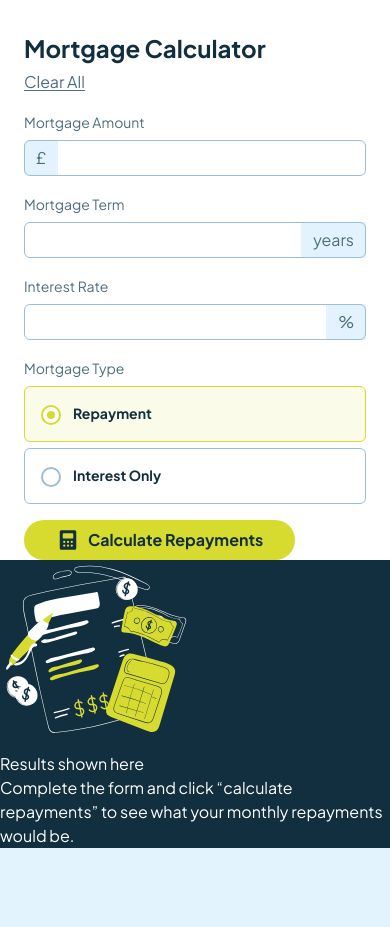
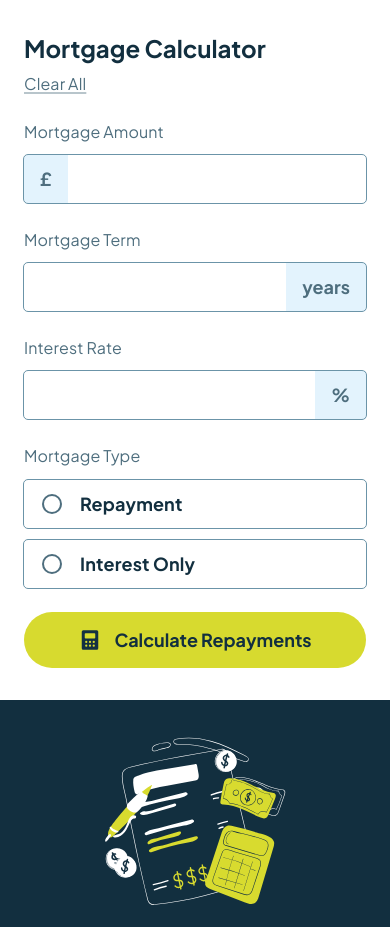
Before and after one commit to wendyhamel/FmMortgageRepaymentCalculator, a plain HTML site: page index.html in a window 390 px wide. Shown: the top 927 px of the page. Before the commit the page ends 848 px from the top, so only its background shows below. Drawn offline with nearby package versions, Linux system fonts and the light colour scheme.

Commit message:
Empty mobile styling.

```diff
--- a/index.html
+++ b/index.html
@@ -18,69 +18,67 @@
   <script defer src="https://cdn.jsdelivr.net/npm/alpinejs@3.14.8/dist/cdn.min.js"></script>
 
 </head>
-<body class="bg-theme-slate-lightest antialiased">
+<body class="bg-theme-slate-lightest">
 <main>
   <section x-data="repayMortgageCalc()" class="bg-white">
-    <section class="pt-8 px-6">
+    <section class="py-8 px-6">
       <form action="">
-        <div class="flex flex-col gap-1.5 md:flex-row md:justify-between mb-4">
+        <div class="flex flex-col gap-2 md:flex-row md:justify-between mb-6">
           <h1 class="font-bold text-2xl text-theme-slate-darkest">Mortgage Calculator</h1>
-          <button type="button" class="inline-flex text-theme-slate-darker underline underline-offset-2">Clear All</button>
+          <button type="button" class="inline-flex text-theme-slate-darker tracking-[0.01em] underline underline-offset-2 decoration-2 decoration-theme-slate-darker/40">Clear All</button>
         </div>
-        <div class="space-y-4">
+        <div class="space-y-6">
           <div>
-            <label for="amount" class="block text-sm/6 text-theme-slate-darker">Mortgage Amount</label>
-            <div class="mt-1.5">
-              <div class="flex items-center rounded-md bg-white pr-3 overflow-hidden outline outline-1 -outline-offset-1 outline-theme-slate-lighter focus-within:outline focus-within:outline-2 focus-within:-outline-offset-2 focus-within:outline-theme-lime">
-                <div class="shrink-0 select-none bg-theme-slate-lightest py-1.5 px-3 text-base text-theme-slate-darker sm:text-sm/6">&pound;</div>
-                <input type="text" name="amount" id="amount" class="block min-w-0 grow py-1.5 pl-1 pr-3 text-base text-theme-slate-darker focus:outline focus:outline-0 sm:text-sm/6" aria-describedby="mortgage-amount">
+            <label for="amount" class="block text-theme-slate-darker tracking-[0.008em] pb-px">Mortgage Amount</label>
+            <div class="mt-2.5">
+              <div class="flex items-center rounded-sm bg-white pr-4 overflow-hidden outline outline-1 outline-theme-slate-neutral focus-within:outline focus-within:outline-2 focus-within:-outline-offset-2 focus-within:outline-theme-lime">
+                <div class="shrink-0 select-none bg-theme-slate-lightest py-2.5 px-4 text-lg font-bold text-theme-slate-darker">&pound;</div>
+                <input type="text" name="amount" id="amount" class="block min-w-0 grow py-2.5 pl-1 pr-3 text-lg text-theme-slate-darker focus:outline focus:outline-0" aria-describedby="mortgage-amount">
               </div>
             </div>
           </div>
           <div>
-            <label for="term" class="block text-sm/6 text-theme-slate-darker">Mortgage Term</label>
-            <div class="mt-1.5">
-              <div class="flex items-center rounded-md bg-white pl-3 outline outline-1 -outline-offset-1 outline-theme-slate-lighter focus-within:outline focus-within:outline-2 focus-within:-outline-offset-2 focus-within:outline-theme-lime">
-                <input type="text" name="term" id="term" class="block min-w-0 grow py-1.5 pl-1 pr-3 text-base text-theme-slate-darker focus:outline focus:outline-0 sm:text-sm/6" aria-describedby="mortgage-term">
-                <div id="mortgage-term" class="shrink-0 select-none bg-theme-slate-lightest py-1.5 px-3 text-base text-theme-slate-darker sm:text-sm/6">years</div>
+            <label for="term" class="block text-theme-slate-darker tracking-[0.008em] py-px">Mortgage Term</label>
+            <div class="mt-2.5">
+              <div class="flex items-center rounded-sm bg-white pl-4 outline outline-1 outline-theme-slate-neutral focus-within:outline focus-within:outline-2 focus-within:-outline-offset-2 focus-within:outline-theme-lime">
+                <input type="text" name="term" id="term" class="block min-w-0 grow py-2.5 pl-1 pr-3 text-lg text-theme-slate-darker focus:outline focus:outline-0" aria-describedby="mortgage-term">
+                <div id="mortgage-term" class="shrink-0 select-none bg-theme-slate-lightest py-2.5 px-4 text-lg font-bold text-theme-slate-darker">years</div>
               </div>
             </div>
           </div>
           <div>
-            <label for="rate" class="block text-sm/6 text-theme-slate-darker">Interest Rate</label>
-            <div class="mt-1.5">
-              <div class="flex items-center rounded-md bg-white pl-3 outline outline-1 -outline-offset-1 outline-theme-slate-lighter focus-within:outline focus-within:outline-2 focus-within:-outline-offset-2 focus-within:outline-theme-lime">
-                <input type="text" name="rate" id="rate" class="block min-w-0 grow py-1.5 pl-1 pr-3 text-base text-theme-slate-darker focus:outline focus:outline-0 sm:text-sm/6" aria-describedby="interest-rate">
-                <div id="interest-rate" class="shrink-0 select-none bg-theme-slate-lightest py-1.5 px-3 text-base text-theme-slate-darker sm:text-sm/6">%</div>
+            <label for="rate" class="block text-theme-slate-darker tracking-[0.008em] py-px">Interest Rate</label>
+            <div class="mt-2.5">
+              <div class="flex items-center rounded-sm bg-white pl-4 outline outline-1 outline-theme-slate-neutral focus-within:outline focus-within:outline-2 focus-within:-outline-offset-2 focus-within:outline-theme-lime">
+                <input type="text" name="rate" id="rate" class="block min-w-0 grow py-2.5 pl-1 pr-3 text-lg text-theme-slate-darker focus:outline focus:outline-0" aria-describedby="interest-rate">
+                <div id="interest-rate" class="shrink-0 select-none bg-theme-slate-lightest py-2.5 px-4 text-lg font-bold text-theme-slate-darker">%</div>
               </div>
             </div>
           </div>
-          <fieldset aria-label="mortgage type" class="-space-y-px rounded-md bg-white space-y-1.5">
-            <legend for="price" class="block text-sm/6 text-theme-slate-darker">Mortgage Type</legend>
-            <label value="Repayment" aria-label="Repayment" class="group flex cursor-pointer border border-theme-slate-lighter p-4 rounded-md focus:outline-none has-[:checked]:relative has-[:checked]:border-theme-lime has-[:checked]:bg-theme-lime/10">
-              <input name="mortgage type" value="Repayment" type="radio" checked class="relative mt-0.5 size-5 shrink-0 appearance-none rounded-full border-2 border-theme-slate-lighter bg-white before:absolute before:inset-1 before:rounded-full before:bg-white checked:border-theme-lime checked:before:bg-theme-lime focus-visible:outline focus-visible:outline-2 focus-visible:outline-offset-2 focus-visible:outline-theme-lime disabled:border-theme-slate-lighter disabled:bg-theme-slate-lightest disabled:before:bg-theme-slate-neutral forced-colors:appearance-auto forced-colors:before:hidden [&:not(:checked)]:before:hidden">
-              <span class="ml-3 flex flex-col">
-                <span class="block text-sm font-bold text-theme-slate-darkest">Repayment</span>
-              </span>
+          <fieldset aria-label="mortgage type" class="rounded-md bg-white space-y-3">
+            <legend for="price" class="block text-theme-slate-darker tracking-[0.008em] pt-px">Mortgage Type</legend>
+            <label value="Repayment" aria-label="Repayment" class="group flex items-center cursor-pointer outline outline-theme-slate-neutral px-4.5 py-2.5 rounded-sm focus:outline-none has-[:checked]:relative has-[:checked]:border-theme-lime has-[:checked]:bg-theme-lime/10">
+              <input name="mortgage type" value="Repayment" type="radio" class="relative size-5 shrink-0 appearance-none rounded-full border-2 border-theme-slate-darker bg-white before:absolute before:inset-1 before:rounded-full before:bg-white checked:border-theme-lime checked:before:bg-theme-lime focus-visible:outline focus-visible:outline-2 focus-visible:outline-offset-2 focus-visible:outline-theme-lime disabled:border-theme-slate-lighter disabled:bg-theme-slate-lightest disabled:before:bg-theme-slate-neutral forced-colors:appearance-auto forced-colors:before:hidden [&:not(:checked)]:before:hidden">
+              <span class="block text-lg font-bold text-theme-slate-darkest tracking-[0.008em] ml-4.5">Repayment</span>
             </label>
-            <label value="Interest Only" aria-label="Interest Only" class="group flex cursor-pointer border border-theme-slate-lighter p-4 rounded-md focus:outline-none has-[:checked]:relative has-[:checked]:border-theme-lime has-[:checked]:bg-theme-lime/10">
-              <input name="mortgage type" value="Interest Only" type="radio" class="relative mt-0.5 size-5 shrink-0 appearance-none rounded-full border-2 border-theme-slate-lighter bg-white before:absolute before:inset-1 before:rounded-full before:bg-white checked:border-theme-lime checked:before:bg-theme-lime focus-visible:outline focus-visible:outline-2 focus-visible:outline-offset-2 focus-visible:outline-theme-lime disabled:border-theme-slate-lighter disabled:bg-theme-slate-lightest disabled:before:bg-theme-slate-neutral forced-colors:appearance-auto forced-colors:before:hidden [&:not(:checked)]:before:hidden">
-              <span class="ml-3 flex flex-col">
-                <span class="block text-sm font-bold text-theme-slate-darkest">Interest Only</span>
-              </span>
+            <label value="Interest Only" aria-label="Interest Only" class="group flex items-center cursor-pointer outline outline-theme-slate-neutral px-4.5 py-2.5 rounded-sm focus:outline-none has-[:checked]:relative has-[:checked]:border-theme-lime has-[:checked]:bg-theme-lime/10">
+              <input name="mortgage type" value="Interest Only" type="radio" class="relative size-5 shrink-0 appearance-none rounded-full border-2 border-theme-slate-darker bg-white before:absolute before:inset-1 before:rounded-full before:bg-white checked:border-theme-lime checked:before:bg-theme-lime focus-visible:outline focus-visible:outline-2 focus-visible:outline-offset-2 focus-visible:outline-theme-lime disabled:border-theme-slate-lighter disabled:bg-theme-slate-lightest disabled:before:bg-theme-slate-neutral forced-colors:appearance-auto forced-colors:before:hidden [&:not(:checked)]:before:hidden">
+              <span class="block text-lg font-bold text-theme-slate-darkest tracking-[0.008em] ml-4.5">Interest Only</span>
             </label>
           </fieldset>
-          <button type="button" x-on:click="showResults = !showResults" class="bg-theme-lime rounded-full text-theme-slate-darkest flex items-center gap-x-2 px-8 py-2 font-bold">
-            <img src="assets/images/icon-calculator.svg" alt="" class="shrink-0">Calculate Repayments</button>
+          <button type="button" x-on:click="showResults = !showResults" class="w-full flex justify-center items-center gap-3 bg-theme-lime rounded-full px-4 py-3.5">
+            <img src="assets/images/icon-calculator.svg" alt="" class="shrink-0">
+            <span class="text-lg text-theme-slate-darkest font-bold">Calculate Repayments</span>
+          </button>
         </div>
       </form>
     </section>
-    <section class="bg-theme-slate-darkest text-white">
+    <section class="bg-theme-slate-darkest text-white py-8">
       <!-- Empty results start -->
-      <section x-show="!showResults">
-        <img src="assets/images/illustration-empty.svg">
-        <h2>Results shown here</h2>
-        <p>Complete the form and click “calculate repayments” to see what your monthly repayments would be.</p>
+      <section x-show="!showResults" class="space-y-4">
+        <img class="mx-auto" src="assets/images/illustration-empty.svg">
+        <h2 class="text-center text-2xl font-bold antialiased">Results shown here</h2>
+        <p class="text-center text-theme-slate-lighter tracking-[0.008em]">Complete the form and click “calculate repayments” to see what your monthly repayments would be.</p>
       </section>
       <!-- Empty results end -->
       <!-- Completed results start -->
```
Also changed, not shown: style/output.css.
